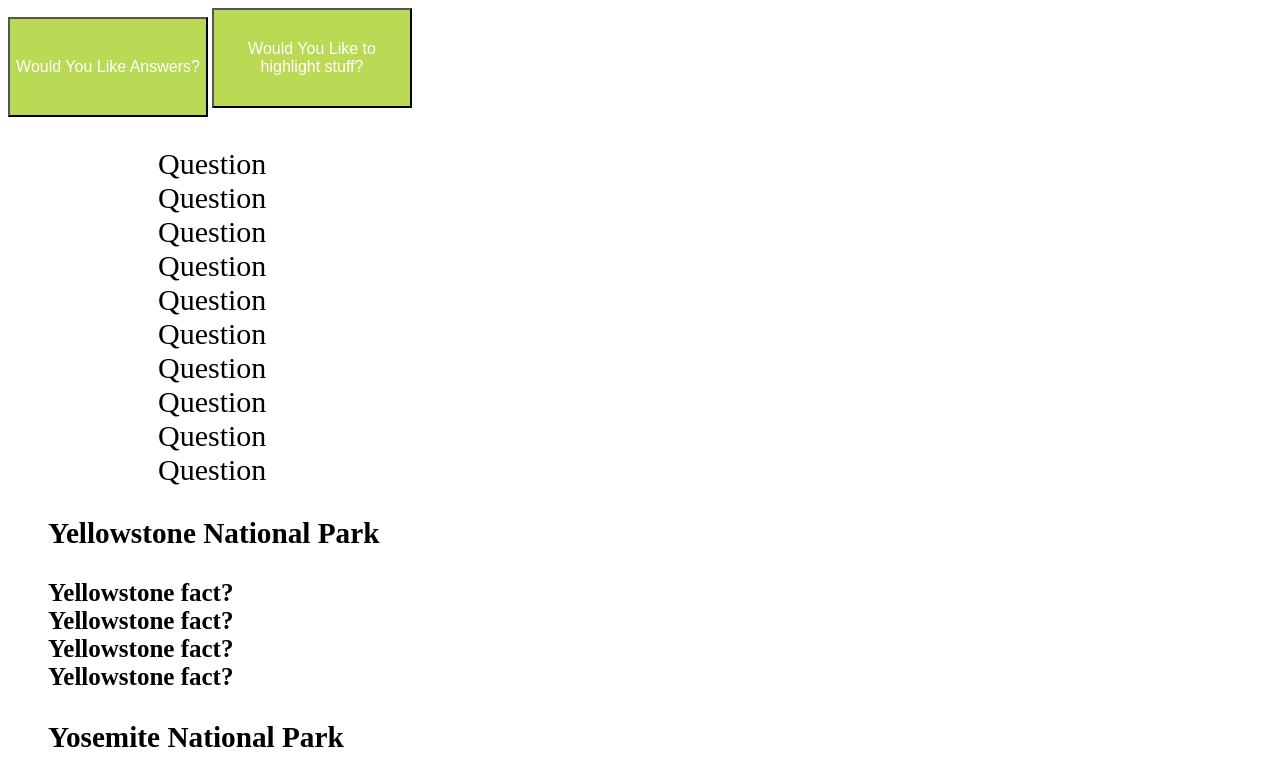
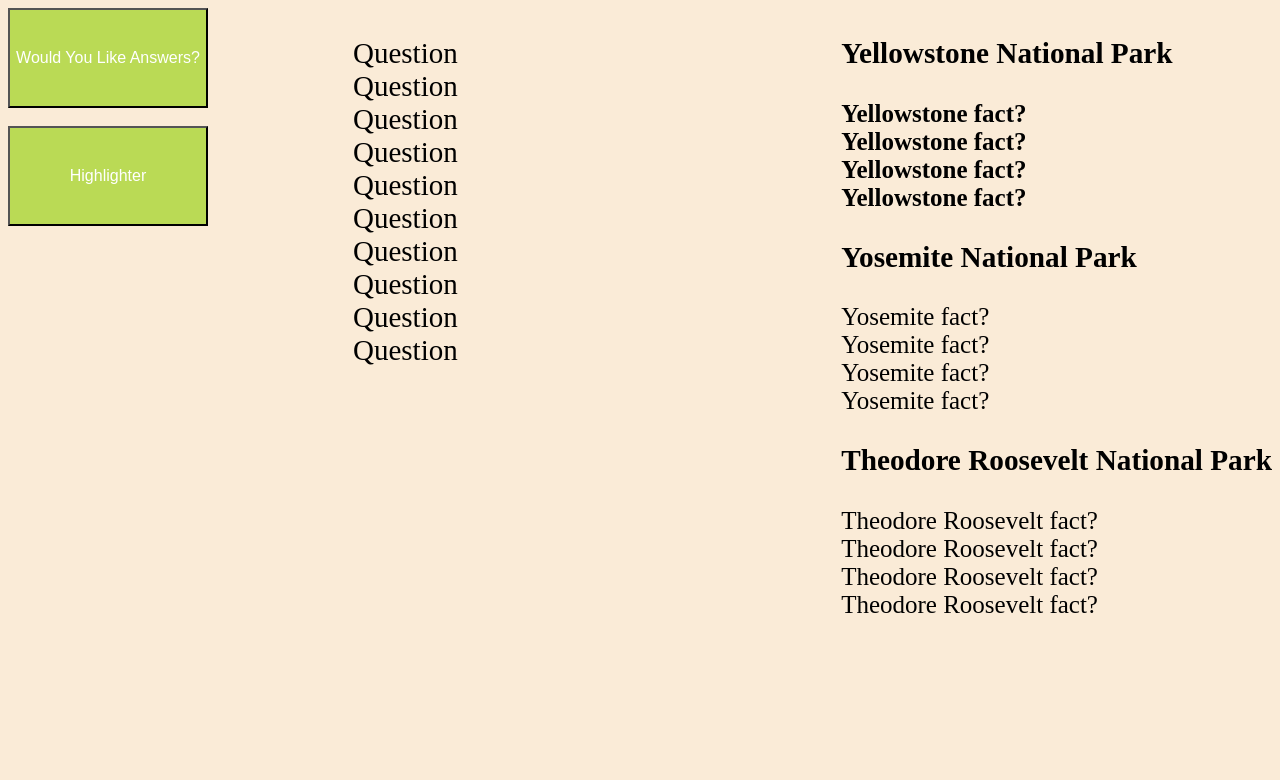
Before and after one commit to collierbluff/codeup-web-exercises, a plain HTML site: page jquery_faq.html in a window 1280 px wide. Both pictures are taken after a click on the element "Yellowstone National Park". Shown: the top 780 px of the page. Drawn offline with nearby package versions, Linux system fonts and the light colour scheme.

Commit message:
Revised styling

```diff
--- a/jquery_faq.html
+++ b/jquery_faq.html
@@ -5,9 +5,12 @@
     <title>FAQ's</title>
 
     <style>
-
         .invisible{
             display: none;
+        }
+
+        body{
+            background-color: antiquewhite;
         }
 
         button{
@@ -23,7 +26,8 @@
         }
 
         dl{
-            font-size: 30px;
+            font-size: 29px;
+            float: left;
         }
 
         dt{
@@ -35,24 +39,50 @@
             font-size: 25px;
             list-style: none;
         }
+
+        div{
+            float: left;
+        }
+
+        .lists{
+            float: right;
+        }
+
+        .bold{
+            font-weight: bold;
+        }
+
+        .blue{
+            color: blue;
+        }
+
+        li{
+            width: 100%;
+        }
+
     </style>
 </head>
 <body>
 
+<div>
 <button id="answer">Would You Like Answers?</button>
-
-<button id="yellow-bg">Would You Like to highlight stuff?</button>
-
+<br><br>
+<button id="yellow-bg">Highlighter</button>
+</div>
 
 <dl>
     <!--Empty List for FAQ-->
 </dl>
 
+<div class="lists">
+
+    <!--Empty Lists for Park Facts-->
+
 <ul id = 'yellowstone'></ul>
+<ul id = 'yosemite'></ul>
+<ul id = 'theoR'></ul>
 
-<ul id = 'yosemite'></ul>
-
-<ul id = 'theoR'></ul>
+</div>
 
 <script
         src="https://code.jquery.com/jquery-2.2.4.js"
@@ -104,8 +134,7 @@
             if(index === 0){
                 html += '<h3><li>' + object.fact + '</li></h3>'
 
-            }
-            else{html += '<li>' + object.fact + '</li>';}
+            }else{html += '<li>' + object.fact + '</li>';}
         });
 
         $('#yellowstone').html(html);
@@ -124,8 +153,7 @@
             if(index === 0){
                 html += '<h3><li>' + object.fact + '</li></h3>'
 
-            }
-            else{html += '<li>' + object.fact + '</li>';}
+            }else{html += '<li>' + object.fact + '</li>';}
         });
 
         $('#yosemite').html(html);
@@ -144,8 +172,7 @@
             if(index === 0){
                 html += '<h3><li>' + object.fact + '</li></h3>'
 
-            }
-            else{html += '<li>' + object.fact + '</li>';}
+            }else{html += '<li>' + object.fact + '</li>';}
         });
 
         $('#theoR').html(html);
@@ -166,13 +193,22 @@
             }
         });
 
-        //Yellow Highlight Button
+        //Yellow Highlight Toggle Button
 
         $('#yellow-bg').click(function () {
 
-            $('#yellowstone').children().last().css('background-color', 'yellow');
-            $('#yosemite').children().last().css('background-color', 'yellow');
-            $('#theoR').children().last().css('background-color', 'yellow');
+            $('#yellowstone').children().last().toggleClass('highlight').css('display', 'inline');
+            $('#yosemite').children().last().toggleClass('highlight').css('display', 'inline');
+            $('#theoR').children().last().toggleClass('highlight').css('display', 'inline');
+
+            if ($(this).text() === 'Highlighter') {
+
+                $(this).text('Undo that Highlight');
+            }
+
+            else {
+                $(this).text('Highlighter')
+            }
 
         });
 
@@ -180,14 +216,14 @@
 
         $('h3').click(function () {
 
-            $(this).parent().children().next().css('font-weight', 'bold');
+            $(this).parent().children().next().toggleClass('bold');
         });
 
         //make li's turn li's blue
 
         $('li').click(function () {
 
-            $(this).parent().children().first().next().css('color', 'blue');
+            $(this).parent().children().first().next().toggleClass('blue');
         });
 
         //Toggles DT Highlight Color
```
